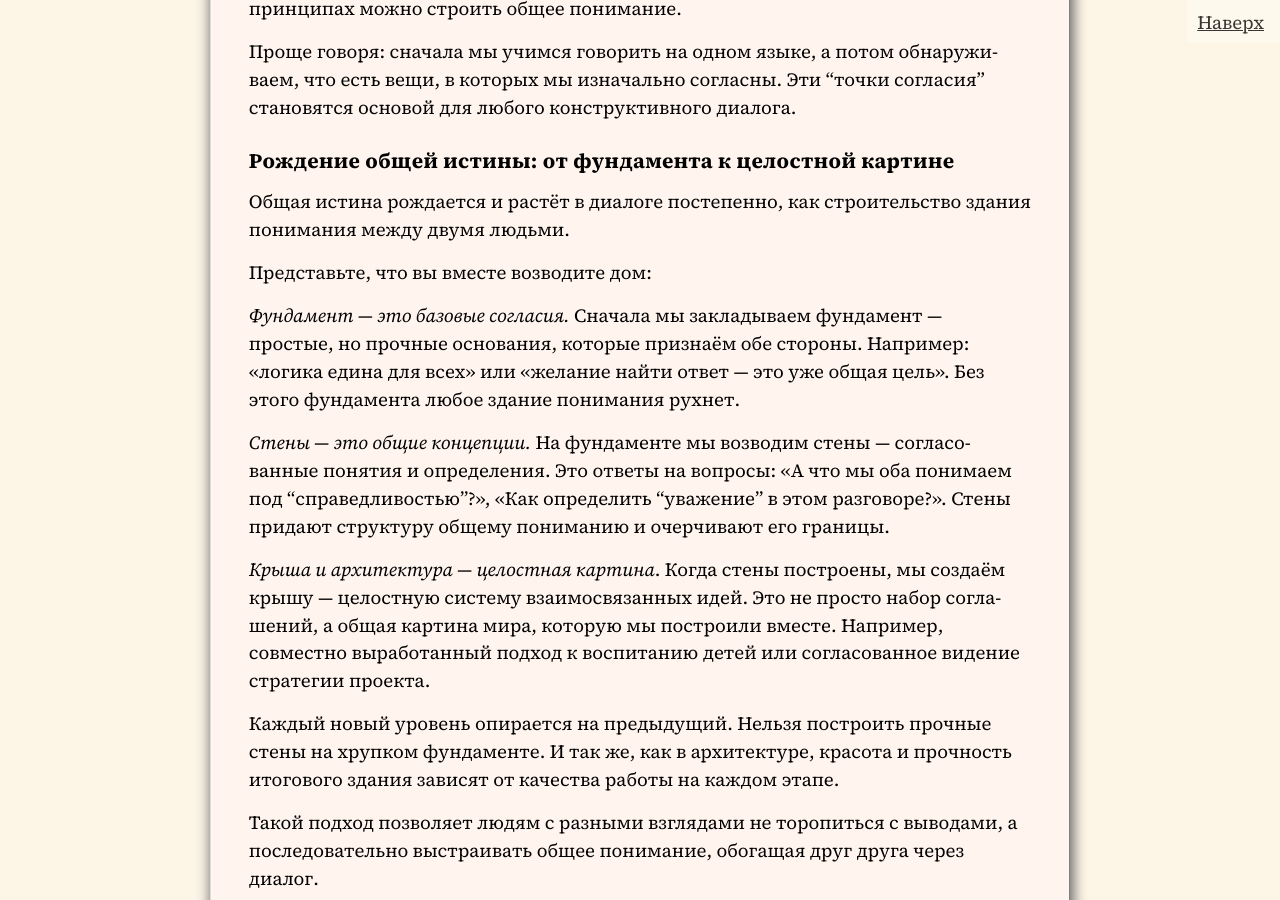
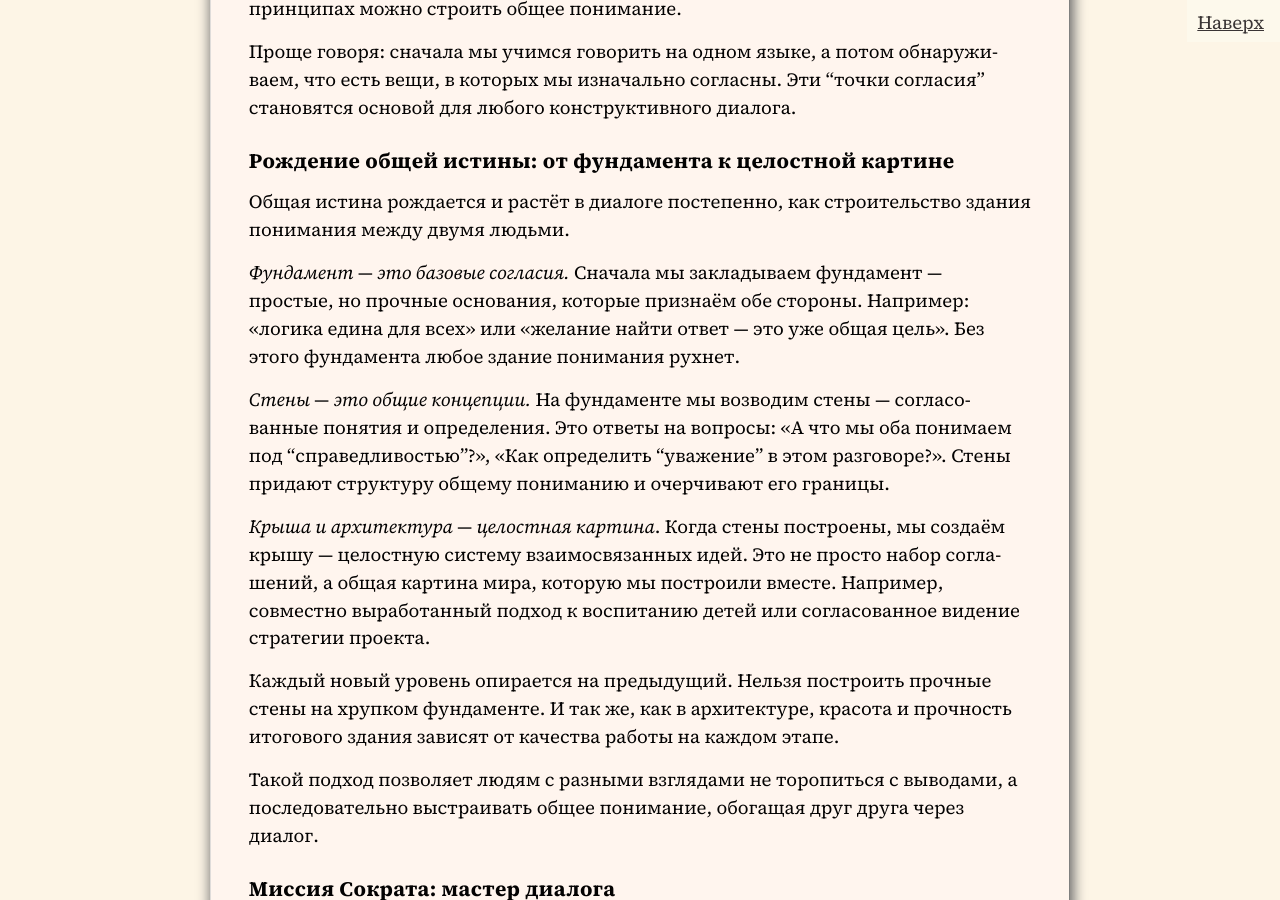
Before and after one commit to SergSi/land-use-art, a Jekyll site: the page built from _posts/2025-10-31-train.md, in a window 1280 px wide and 900 px high, scrolled down 4085 px. Built offline with Jekyll 4.4.1, drawn with Linux system fonts in a browser that asks for light colours; some web fonts are replaced.

Commit message:
Update 2025-10-31-train.md

```diff
--- a/_posts/2025-10-31-train.md
+++ b/_posts/2025-10-31-train.md
@@ -82,8 +82,6 @@ number="1"
 ### Рождение общей истины: от фундамента к целостной картине
 
 Общая истина рождается и растёт в диалоге постепенно, как строительство здания понимания между двумя людьми.
-
-Представьте, что вы вместе возводите дом:
 
 *Фундамент — это базовые согласия.* Сначала мы закладываем фундамент — простые, но прочные основания, которые признаём обе стороны. Например: «логика едина для всех» или «желание найти ответ — это уже общая цель». Без этого фундамента любое здание понимания рухнет.
 
```
